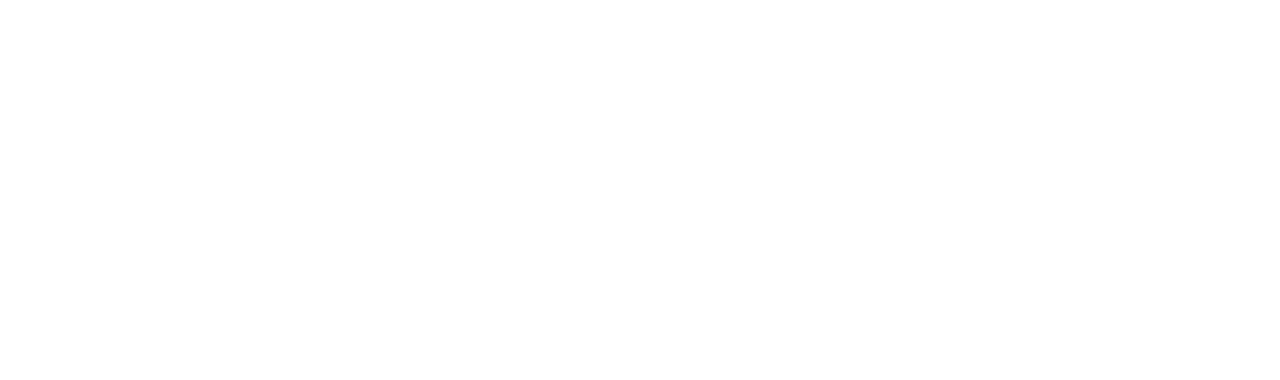
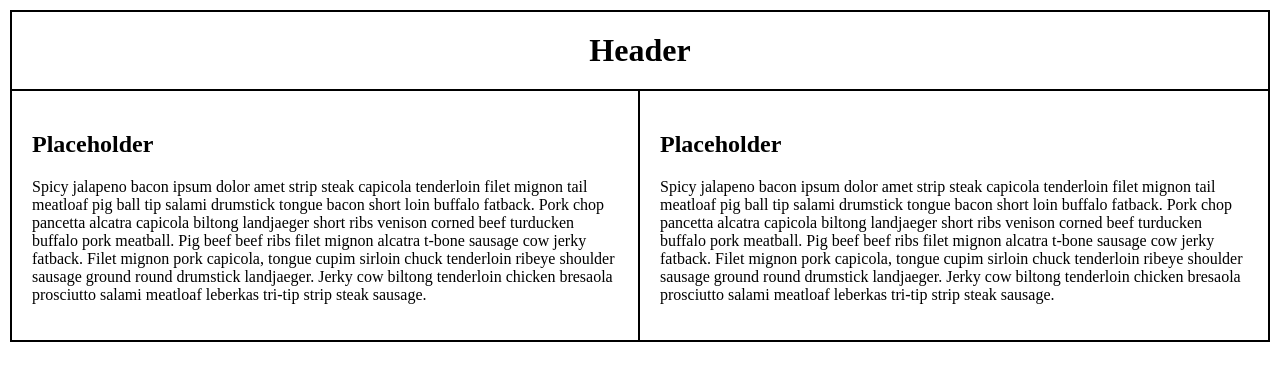
Before and after one commit to bloominstituteoftechnology/HTML-CSS-mini, a plain HTML site: page index.html in a window 1280 px wide. Drawn offline with Linux system fonts and the light colour scheme.

Commit message:
Calum Groover - Box Model solution

```diff
--- /dev/null
+++ b/components/Section.css
@@ -0,0 +1,25 @@
+.section {
+  box-sizing: border-box;
+  background-color:white;
+  padding: 20px;
+}
+
+.section h1 {
+  text-align: center;
+}
+
+.section--half {
+  width: 50%;
+  display: inline-block;
+}
+
+.section--bot {
+  border-bottom-style: solid;
+  border-bottom-color: black;
+  border-bottom-width: 2px;
+}
+.section--right {
+  border-right-style: solid;
+  border-right-color: black;
+  border-right-width: 2px;
+}
--- a/index.html
+++ b/index.html
@@ -1,5 +1,5 @@
 <!DOCTYPE html>
-<hml>
+<html>
   <head>
     <title>Introduction to the DOM</title>
     <!-- Here we reference our styles.css for our page styling -->
@@ -7,5 +7,38 @@
   </head>
   <body>
     <!-- This is where you will begin your solution -->
+    <div class="section section--bot">
+      <h1>Header</h1>
+    </div>
+    <div class="section section--half section--right">
+      <div class="box">
+        <h2>Placeholder</h2>
+        <p>Spicy jalapeno bacon ipsum dolor amet strip steak capicola tenderloin
+        filet mignon tail meatloaf pig ball tip salami drumstick
+        tongue bacon short loin buffalo fatback. Pork chop pancetta alcatra capicola biltong landjaeger short ribs venison corned
+        beef turducken buffalo pork meatball. Pig beef beef ribs filet mignon alcatra t-bone sausage cow jerky fatback. Filet mignon
+        pork capicola, tongue cupim sirloin chuck tenderloin ribeye shoulder sausage ground round drumstick landjaeger. Jerky cow
+        biltong tenderloin chicken bresaola prosciutto salami meatloaf leberkas tri-tip strip steak sausage.
+        </p>
+      </div>
+    </div><div class="section section--half">
+      <div class="box">
+        <h2>Placeholder</h2>
+        <p>Spicy jalapeno bacon ipsum dolor amet strip steak capicola tenderloin
+        filet mignon tail meatloaf pig ball tip salami drumstick
+        tongue bacon short loin buffalo fatback. Pork chop pancetta alcatra capicola biltong landjaeger short ribs venison corned
+        beef turducken buffalo pork meatball. Pig beef beef ribs filet mignon alcatra t-bone sausage cow jerky fatback. Filet mignon
+        pork capicola, tongue cupim sirloin chuck tenderloin ribeye shoulder sausage ground round drumstick landjaeger. Jerky cow
+        biltong tenderloin chicken bresaola prosciutto salami meatloaf leberkas tri-tip strip steak sausage.
+        </p>
+      </div>
+    </div>
   </body>
-</hml>
+</html>
+
+<!-- Spicy jalapeno bacon ipsum dolor amet strip steak capicola tenderloin
+filet mignon tail meatloaf pig ball tip salami drumstick
+tongue bacon short loin buffalo fatback. Pork chop pancetta alcatra capicola biltong landjaeger short ribs venison corned
+beef turducken buffalo pork meatball. Pig beef beef ribs filet mignon alcatra t-bone sausage cow jerky fatback. Filet mignon
+pork capicola, tongue cupim sirloin chuck tenderloin ribeye shoulder sausage ground round drumstick landjaeger. Jerky cow
+biltong tenderloin chicken bresaola prosciutto salami meatloaf leberkas tri-tip strip steak sausage. -->
--- a/styles.css
+++ b/styles.css
@@ -0,0 +1,12 @@
+@import './components/Section.css';
+
+body {
+  margin: 10px;
+  border-style: solid;
+  border-width: 2px;
+  border-color: black;
+}
+
+h1 {
+  margin: 0;
+}
```
